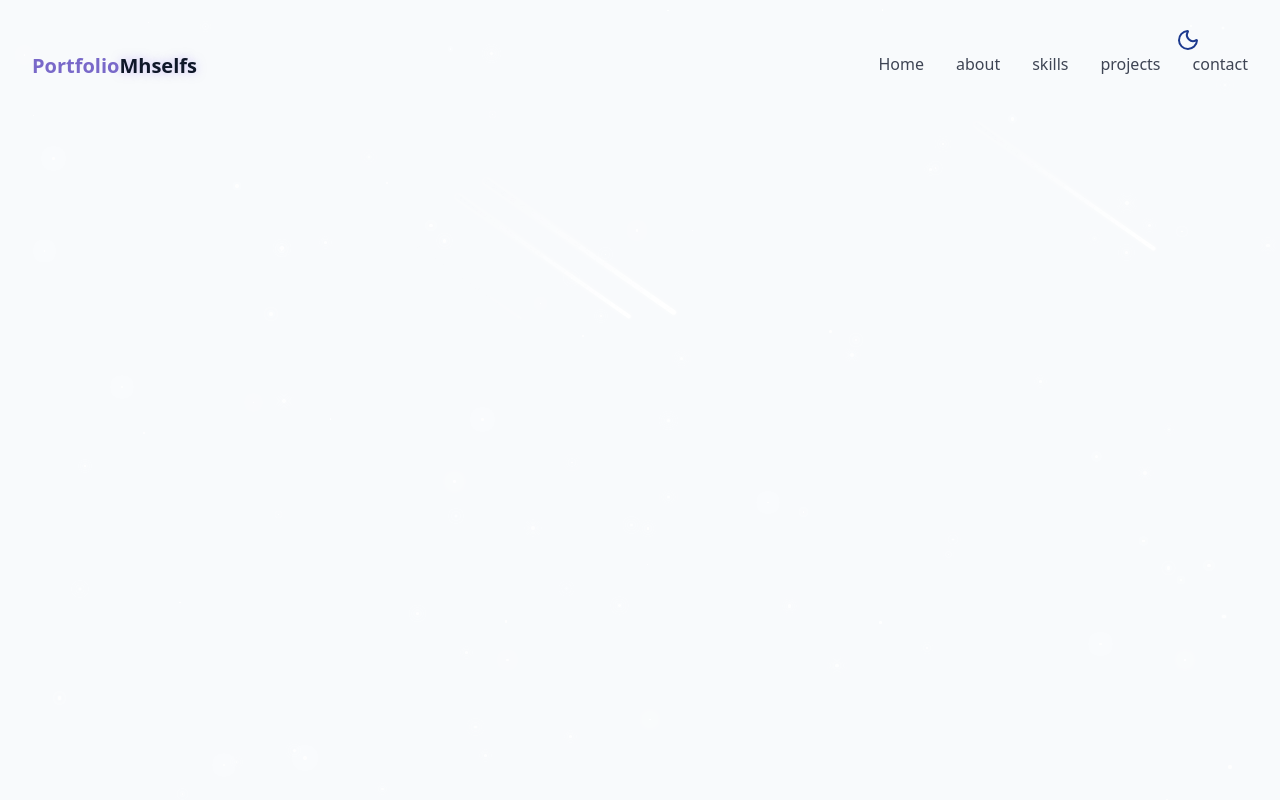
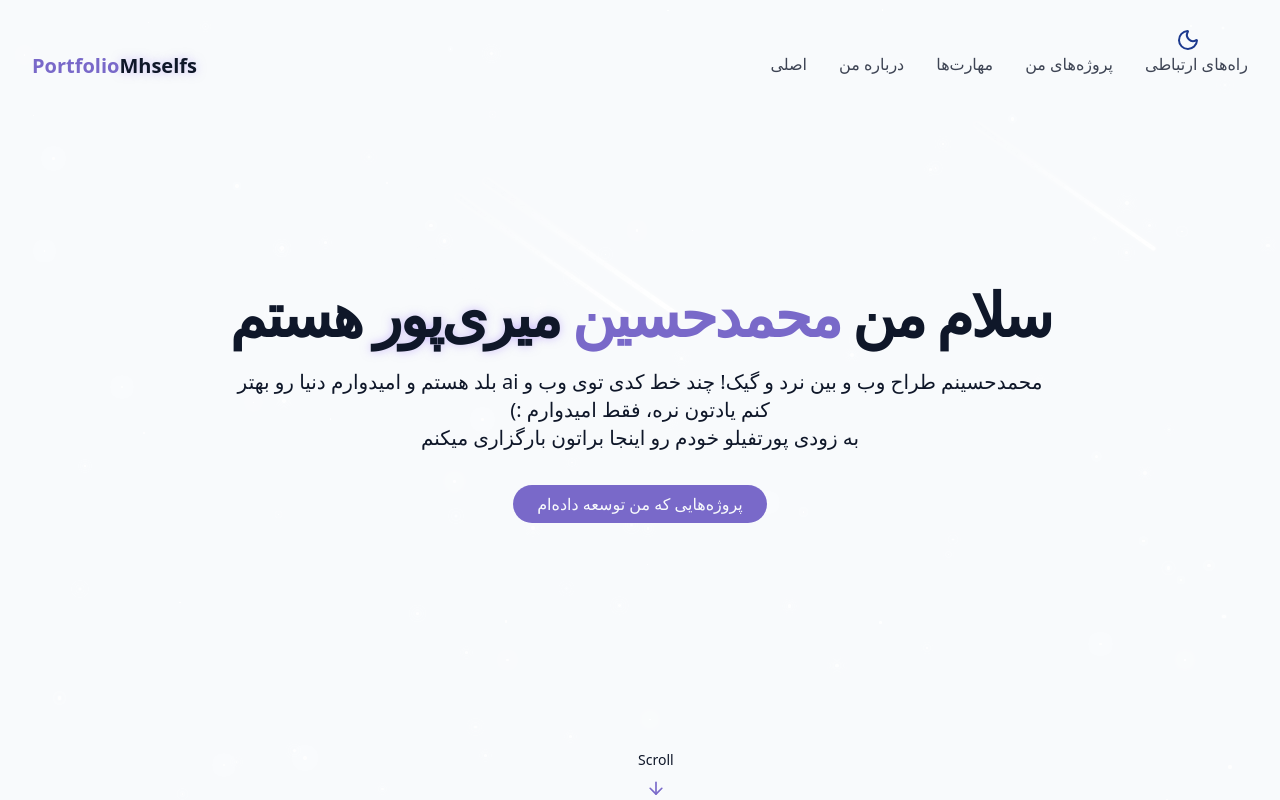
Before and after one commit to mhselfs/MHselfsPortfilo, a React (Vite) app: page / in a window 1280 px wide. Built offline with nearby package versions, Linux system fonts and the light colour scheme.

Commit message:
hro section

```diff
--- /dev/null
+++ b/src/Component/HeroSection.jsx
@@ -0,0 +1,46 @@
+import { ArrowDown } from 'lucide-react'
+import React from 'react'
+
+const HeroSection = () => {
+    return (
+        <section id='hero' className='relative min-h-screen flex flex-col items-center justify-center px-4'>
+            <div className='container max-w-4xl mx-auto text-center'>
+                <div className='space-y-6'>
+                    <h1 className='text-4xl md:text-6xl font-bold tracking-tighter'>
+                        <span className='opacity-0 animate-fade-in'>
+                            سلام من
+                        </span>
+                        <span className='text-primary opacity-0 animate-fade-in-delay-1'> محمدحسین </span>
+                        <span className='text-glow opacity-0 animate-fade-in-delay-2'>میری‌پور </span>
+                        <span className='opacity-0 animate-fade-in-delay-3'> هستم </span>
+                    </h1>
+                    <p dir='rtl' className='text-lg md:text-xl mx-auto opacity-100 animate-fade-in-delay-4'>
+                        محمدحسینم طراح وب و بین نرد و گیک! چند خط کدی توی وب و ai بلد هستم و امیدوارم دنیا رو بهتر کنم
+                        یادتون نره، فقط امیدوارم :)
+                        <br />
+                        به زودی پورتفیلو خودم رو اینجا براتون بارگزاری میکنم
+                    </p>
+
+                    <div className='pt-4 opacity-0 animate-fade-in-delay-4'>
+                        <a href="#project" className='cosmic-button'
+                        >
+                            پروژه‌هایی که من توسعه داده‌ام
+                        </a>
+                    </div>
+
+
+                </div>
+            </div>
+
+            <div className='absolute bottom-0 left-1/2 transform -translate-x-0.5 flex flex-col items-center animate-bounce '>
+                <span className='text-sm mb-2'>
+                    Scroll
+                </span>
+                <ArrowDown className='w-5 h-5 text-primary' />
+
+            </div>
+        </section>
+    )
+}
+
+export default HeroSection
--- a/src/Component/NavBar.jsx
+++ b/src/Component/NavBar.jsx
@@ -3,11 +3,11 @@ import { cn } from "../lib/utils";
 import { useEffect } from 'react';
 import { MenuIcon, X } from 'lucide-react';
 const navItem = [
-    { name: "Home", href: "#hero" },
-    { name: "about", href: "#about" },
-    { name: "skills", href: "#skills" },
-    { name: "projects", href: "#projects" },
-    { name: "contact", href: "#contact" }
+    { name: "اصلی", href: "#hero" },
+    { name: "درباره من", href: "#about" },
+    { name: "مهارت‌ها", href: "#skills" },
+    { name: "پروژه‌های من ", href: "#projects" },
+    { name: "راه‌های ارتباطی", href: "#contact" }
 ]
 
 const NavBar = () => {
@@ -41,7 +41,7 @@ const NavBar = () => {
 
 
                 {/* Desktop Version */}
-                <div className='hidden md:flex space-x-8'>
+                <div className='hidden md:flex space-x-8 z-60'>
                     {navItem.map((item, key) => {
                         return (
                             <a href={item.href} key={key} className='text-foreground/80 hover:text-primary transparent-colors duration-300'>
@@ -54,7 +54,7 @@ const NavBar = () => {
                 <button className='md:hidden p-2 text-foreground z-50' onClick={() => setisMenuOpen((prev) => !prev)}>
                     {isMenuOpen ? <X size={24} /> : <MenuIcon size={24} />}
                 </button>
-                <div className={cn("fixed inset-0 bg-background backdrop-blur-lg z-40 flex flex-col items-center justify-center",
+                <div className={cn("fixed inset-0 bg-background backdrop-blur-lg z-60 flex flex-col items-center justify-center",
                     "transition-all duration-300 md:hidden", isMenuOpen ? "opacity-100 pointer-events-auto" : "opacity-0 pointer-events-none"
                 )}>
 
--- a/src/Pages/Home.jsx
+++ b/src/Pages/Home.jsx
@@ -2,6 +2,7 @@ import React from 'react'
 import ThemeToggle from '@/Component/ThemeToggle'
 import StarBackground from '@/Component/StarBackground'
 import NavBar from '../Component/NavBar'
+import HeroSection from '../Component/HeroSection'
 
 function Home() {
   return (
@@ -9,6 +10,10 @@ function Home() {
       <ThemeToggle />
       <StarBackground />
       <NavBar />
+
+      <main>
+        <HeroSection />
+      </main>
     </div>
   )
 }
--- /dev/null
+++ b/src/lib/Content.json
@@ -0,0 +1,6 @@
+[
+    {
+        "section":"Hero",
+        "title":"من محمدحسین میری پور هستم"
+    }
+]
```
Also changed, not shown: 5 other files (tests, documents, lock files or other folders).
